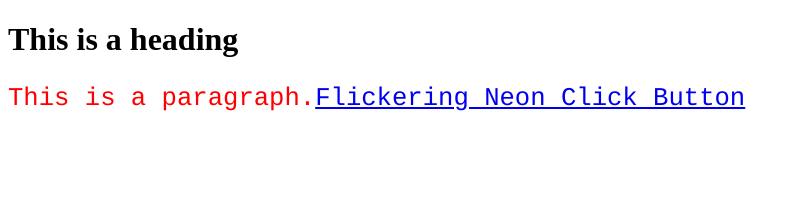
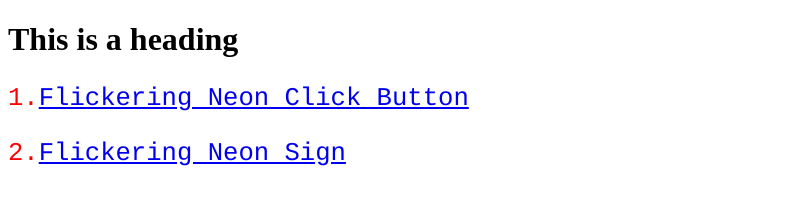
Before and after one commit to TheUtsavJhakhariya/Neon-Designs--HTML-CSS, a plain HTML site: page index.html in a window 1280 px wide. Shown: the whole page, without its empty margins (0-801 px from the left). Drawn offline with Linux system fonts and the light colour scheme.

Commit message:
Update index.html

```diff
--- a/index.html
+++ b/index.html
@@ -6,7 +6,9 @@
 <body>
 
 <h1>This is a heading</h1>
-<p>This is a paragraph.<a href="flickering_neon_click_button.html">Flickering Neon Click Button</a></p>
+<p>1.<a href="flickering_neon_click_button.html">Flickering Neon Click Button</a></p>
+
+<p>2.<a href="flickering_neon_sign.html">Flickering Neon Sign</a></p>
 
 </body>
 </html>
```
